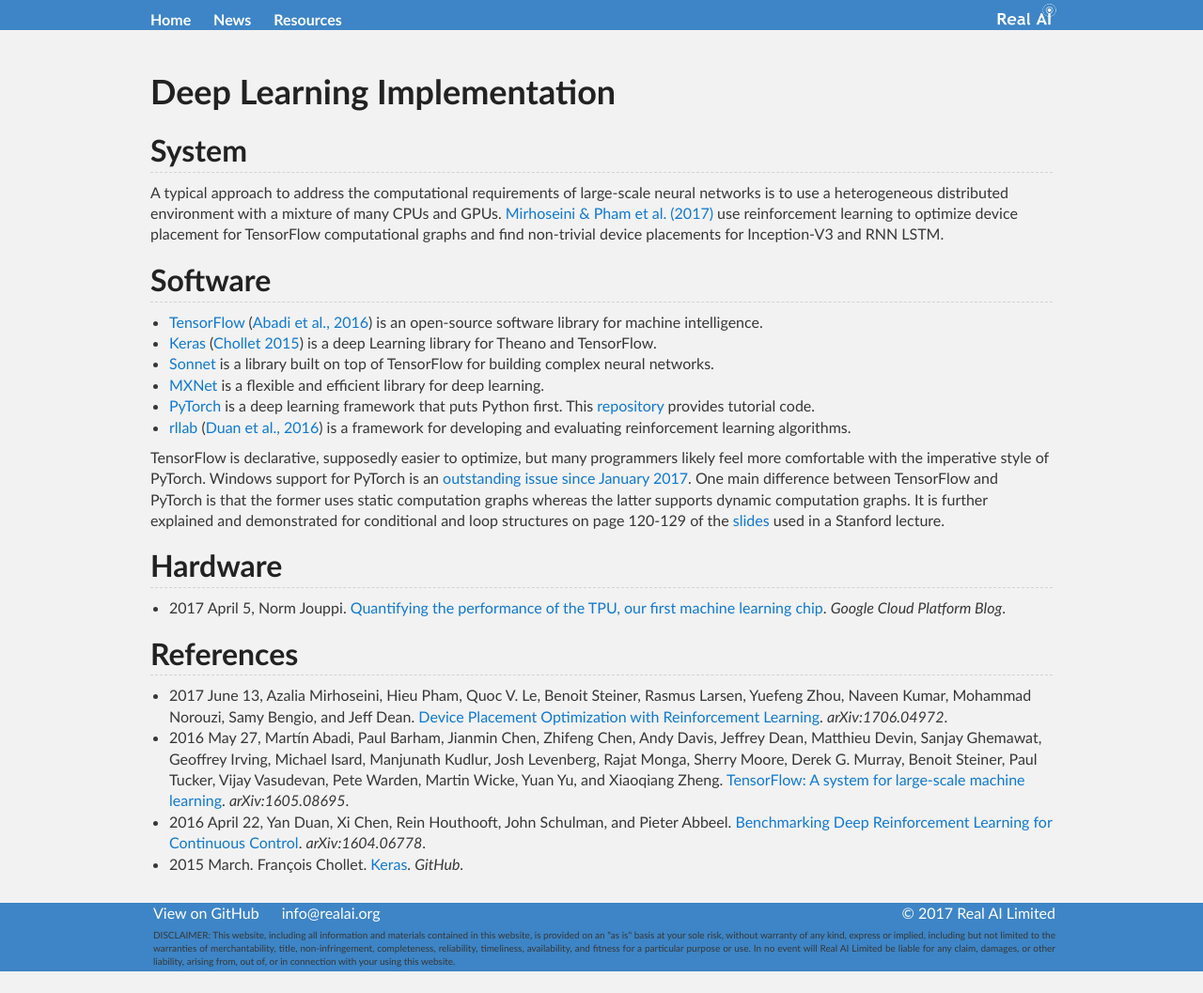
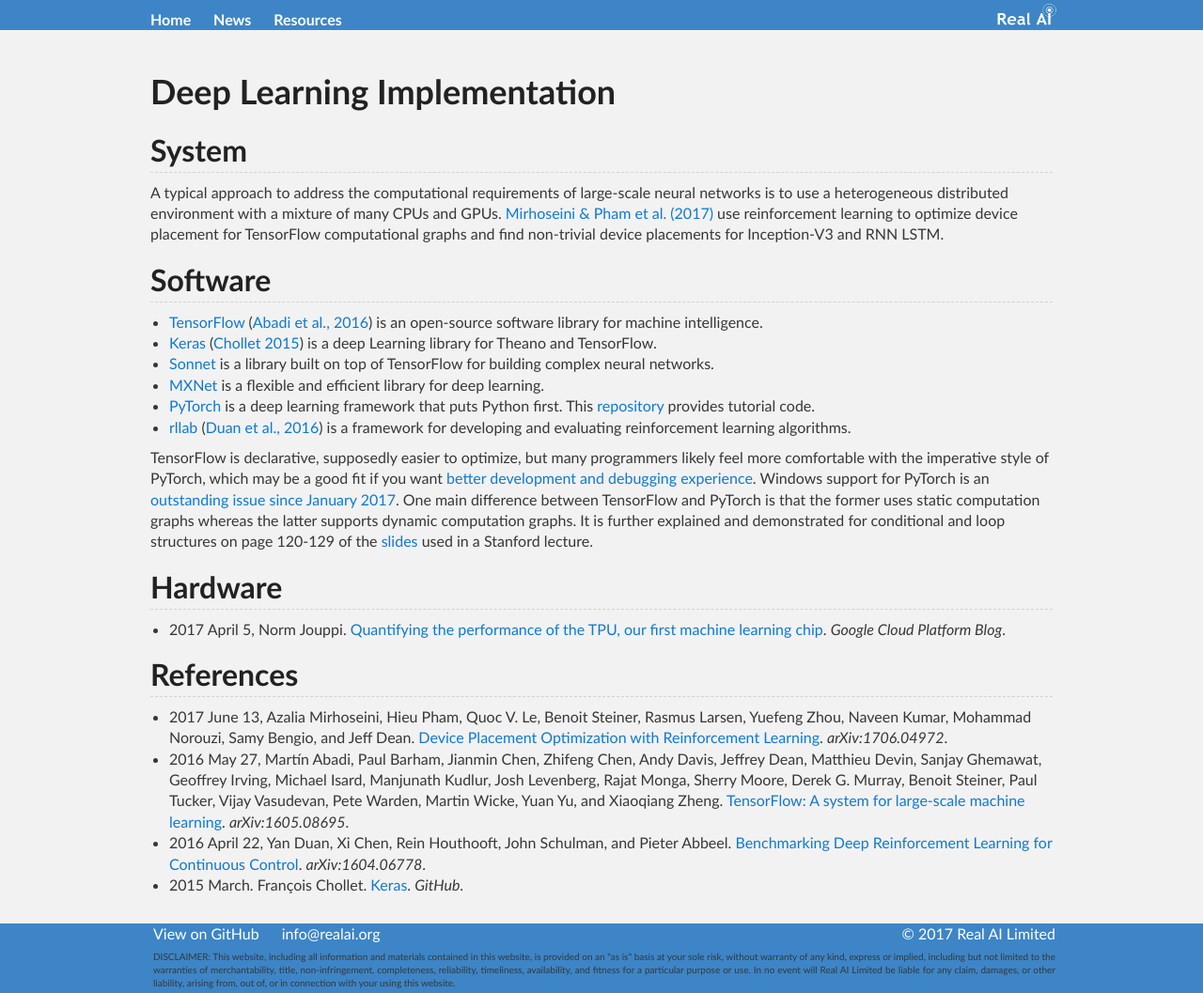
Before and after one commit to Tonywuhk/realai.org, a Jekyll site: the page built from deep-learning-implementation.md, in a window 1280 px wide. Shown: the whole page at 94% size. Built offline with Jekyll 4.4.1, drawn with Linux system fonts in a browser that asks for light colours; our own code applies the rules of GitHub Pages for plain Markdown files; comment, search, counter and statistics services are not loaded; the repository's description, which GitHub fills in, is left out; before the commit the page ends 1034 px from its top, so only the background shows below that.

Commit message:
Update deep-learning-implementation.md

```diff
--- a/deep-learning-implementation.md
+++ b/deep-learning-implementation.md
@@ -17,7 +17,7 @@
 * [PyTorch](http://pytorch.org/) is a deep learning framework that puts Python first. This [repository](https://github.com/yunjey/pytorch-tutorial) provides tutorial code.
 * [rllab](https://github.com/openai/rllab) ([Duan et al., 2016](https://arxiv.org/abs/1604.06778)) is a framework for developing and evaluating reinforcement learning algorithms.
 
-TensorFlow is declarative, supposedly easier to optimize, but many programmers likely feel more comfortable with the imperative style of PyTorch. Windows support for PyTorch is an [outstanding issue since January 2017](https://github.com/pytorch/pytorch/issues/494). One main difference between TensorFlow and PyTorch is that the former uses static computation graphs whereas the latter supports dynamic computation graphs. It is further explained and demonstrated for conditional and loop structures on page 120-129 of the [slides](http://cs231n.stanford.edu/slides/2017/cs231n_2017_lecture8.pdf) used in a Stanford lecture.
+TensorFlow is declarative, supposedly easier to optimize, but many programmers likely feel more comfortable with the imperative style of PyTorch, which may be a good fit if you want [better development and debugging experience](https://medium.com/@dubovikov.kirill/pytorch-vs-tensorflow-spotting-the-difference-25c75777377b). Windows support for PyTorch is an [outstanding issue since January 2017](https://github.com/pytorch/pytorch/issues/494). One main difference between TensorFlow and PyTorch is that the former uses static computation graphs whereas the latter supports dynamic computation graphs. It is further explained and demonstrated for conditional and loop structures on page 120-129 of the [slides](http://cs231n.stanford.edu/slides/2017/cs231n_2017_lecture8.pdf) used in a Stanford lecture.
 
 ## Hardware
 
```
